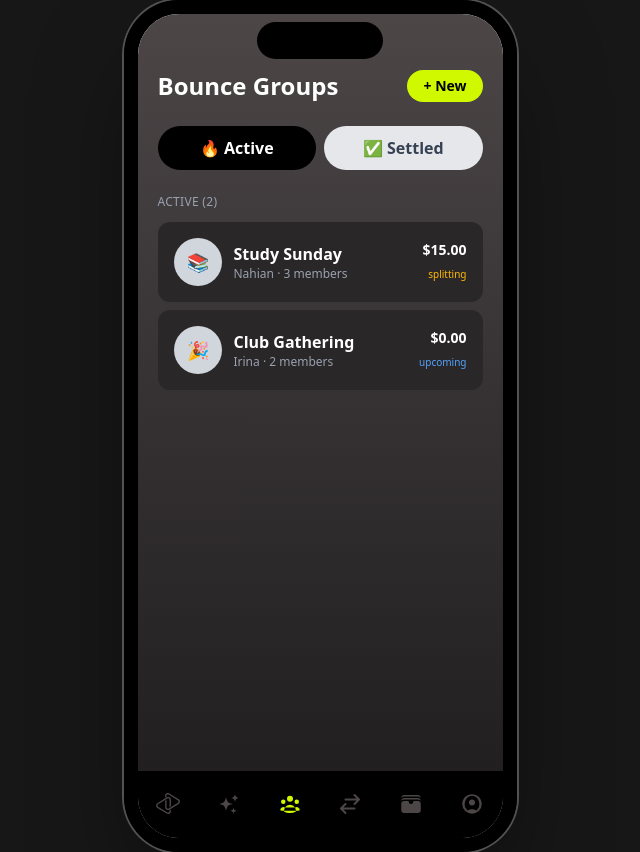
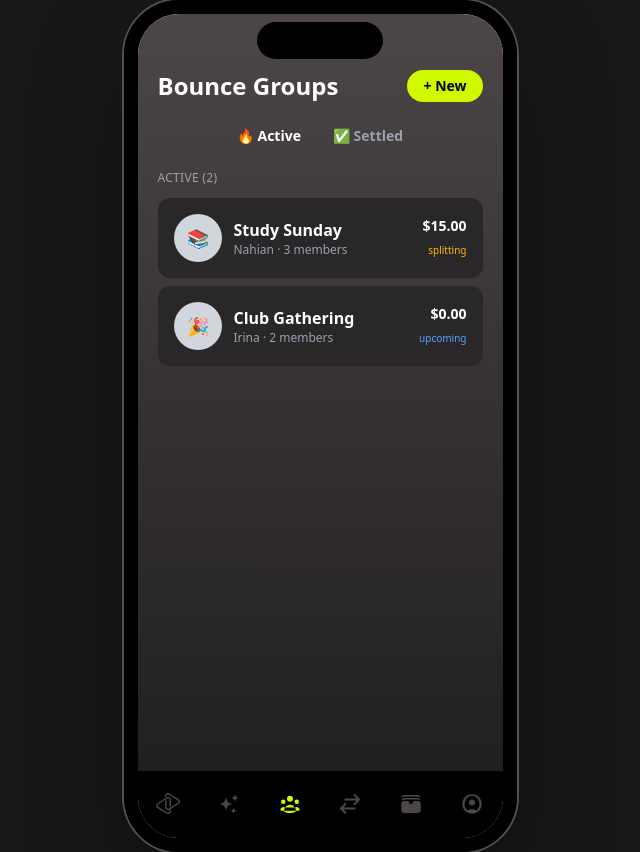
Before and after one commit to 0CocoWang0/bounce-me, a React (Vite) app: page /groups in a window 1280 px wide. Shown: the whole page, without its empty margins (320-960 px from the left). Built offline with nearby package versions, Linux system fonts and the light colour scheme.

Commit message:
Updated event groups buttons

```diff
--- a/src/pages/Groups.jsx
+++ b/src/pages/Groups.jsx
@@ -91,24 +91,25 @@ export default function Groups() {
         </Link>
       </div>
 
-      {/* Toggle Buttons */}
-      <div className="flex gap-2 mb-6">
+      {/* Toggle Text Tabs */}
+      <div className="flex justify-center gap-8 mb-6">
         <button
           onClick={() => setView("active")}
-          className={`flex-1 py-2.5 px-4 rounded-full font-semibold transition-colors ${
+          className={`text-sm font-bold transition-colors ${
             view === "active"
-              ? "bg-black text-white"
-              : "bg-gray-200 text-gray-700"
+              ? "text-black dark:text-white"
+              : "text-gray-400"
           }`}
         >
           🔥 Active
         </button>
+
         <button
           onClick={() => setView("settled")}
-          className={`flex-1 py-2.5 px-4 rounded-full font-semibold transition-colors ${
+          className={`text-sm font-bold transition-colors ${
             view === "settled"
-              ? "bg-black text-white"
-              : "bg-gray-200 text-gray-700"
+              ? "text-black dark:text-white"
+              : "text-gray-400"
           }`}
         >
           ✅ Settled
```
